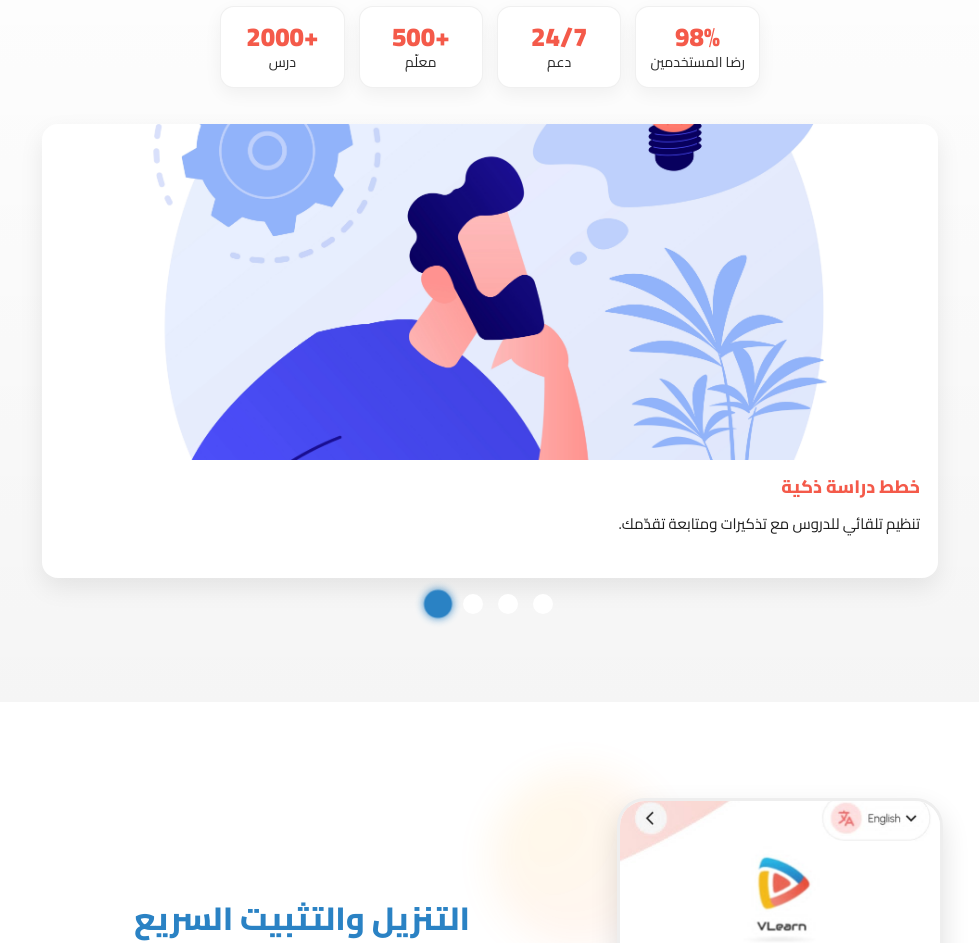
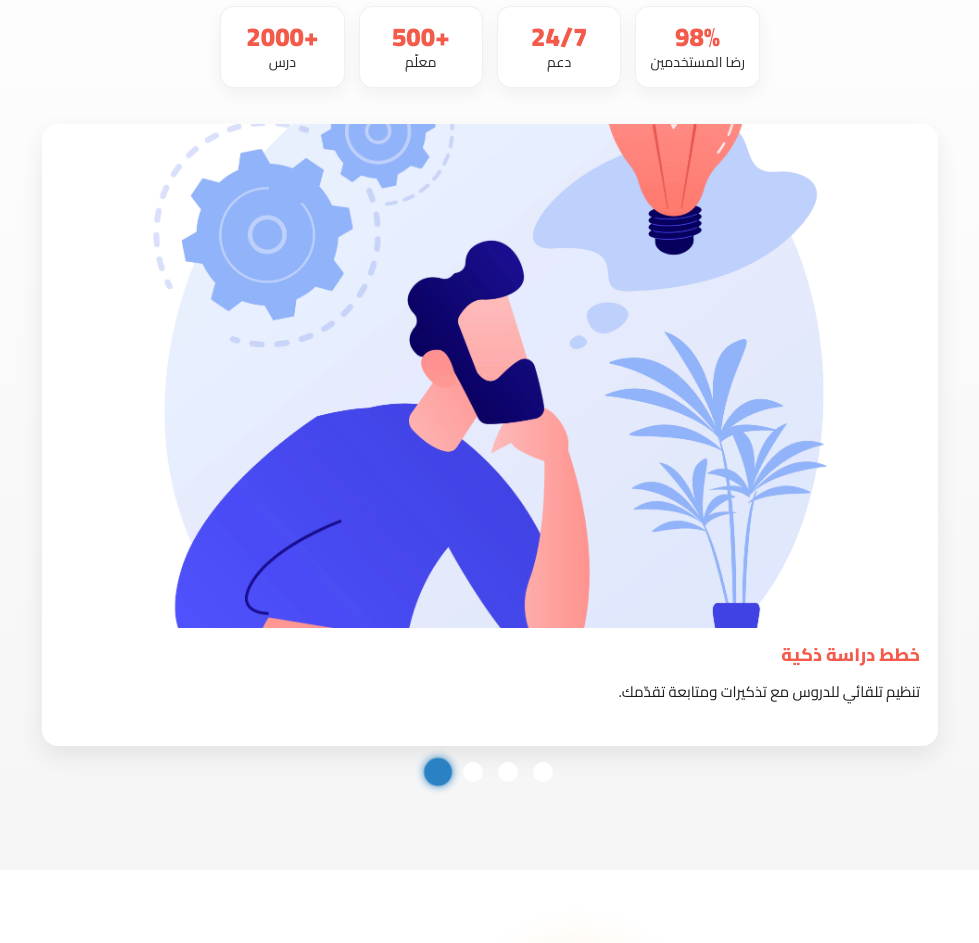
Before and after one commit to Ebrahim-Ezzo/vlearn-react, a React (Vite) app: page / in a window 1280 px wide. Shown: the part 2360-3303 px from the top of the page, without its empty margins (150-1129 px from the left). Built offline with nearby package versions, Linux system fonts and the light colour scheme.

Commit message:
fixing slider

```diff
--- a/src/components/Features.jsx
+++ b/src/components/Features.jsx
@@ -55,8 +55,10 @@ export default function Features() {
                     >
                         <ul
                             className="feat_track"
-                            style={{ transform: `translateX(-${idx * 100}%)` }}
-                            role="list"
+                            // style={{ transform: `translateX(-${idx * 100}%)` }}
+                            // role="list"
+                            style={{ transform: `translate3d(-${idx * 100}%, 0, 0)` }}
+
                         >
                             {CARDS.map((c, i) => (
                                 <li key={i} className="feat_slide">
--- a/src/styles/features.css
+++ b/src/styles/features.css
@@ -89,7 +89,7 @@
   box-shadow: 0 10px 24px rgba(0, 0, 0, 0.08);
   background: #fff;
 }
-.feat_track {
+/* .feat_track {
   display: flex;
   width: 100%;
   list-style: none;
@@ -98,7 +98,19 @@
   transition: transform 0.4s ease;
   will-change: transform;
   gap: 0;
+} */
+
+.feat_track {
+  display: grid;
+  grid-auto-flow: column;
+  grid-auto-columns: 100%;
+  transition: transform 0.4s ease;
+  will-change: transform;
+  padding: 0;
+  margin: 0;
+  list-style: none;
 }
+
 .feat_slide {
   flex: 0 0 100%;
   list-style: none;
@@ -113,7 +125,7 @@
   padding: 0;
   text-align: right;
 }
-.card_media {
+/* .card_media {
   width: 100%;
   height: clamp(var(--slide-h-min), var(--slide-h), var(--slide-h-max));
   background: linear-gradient(
@@ -123,9 +135,9 @@
   );
   aspect-ratio: 16 / 9;
   max-height: 420px;
-}
+} */
 
-.card_media img {
+/* .card_media img {
   width: 100%;
   height: 100%;
   object-fit: cover;
@@ -133,6 +145,19 @@
   transition:
     transform 0.4s ease,
     filter 0.3s ease;
+} */
+
+.card_media {
+  width: 100%;
+  aspect-ratio: 16/9;
+  height: auto;
+  max-height: none;
+}
+.card_media img {
+  width: 100%;
+  height: 100%;
+  object-fit: cover;
+  display: block;
 }
 
 .card_title {
```
